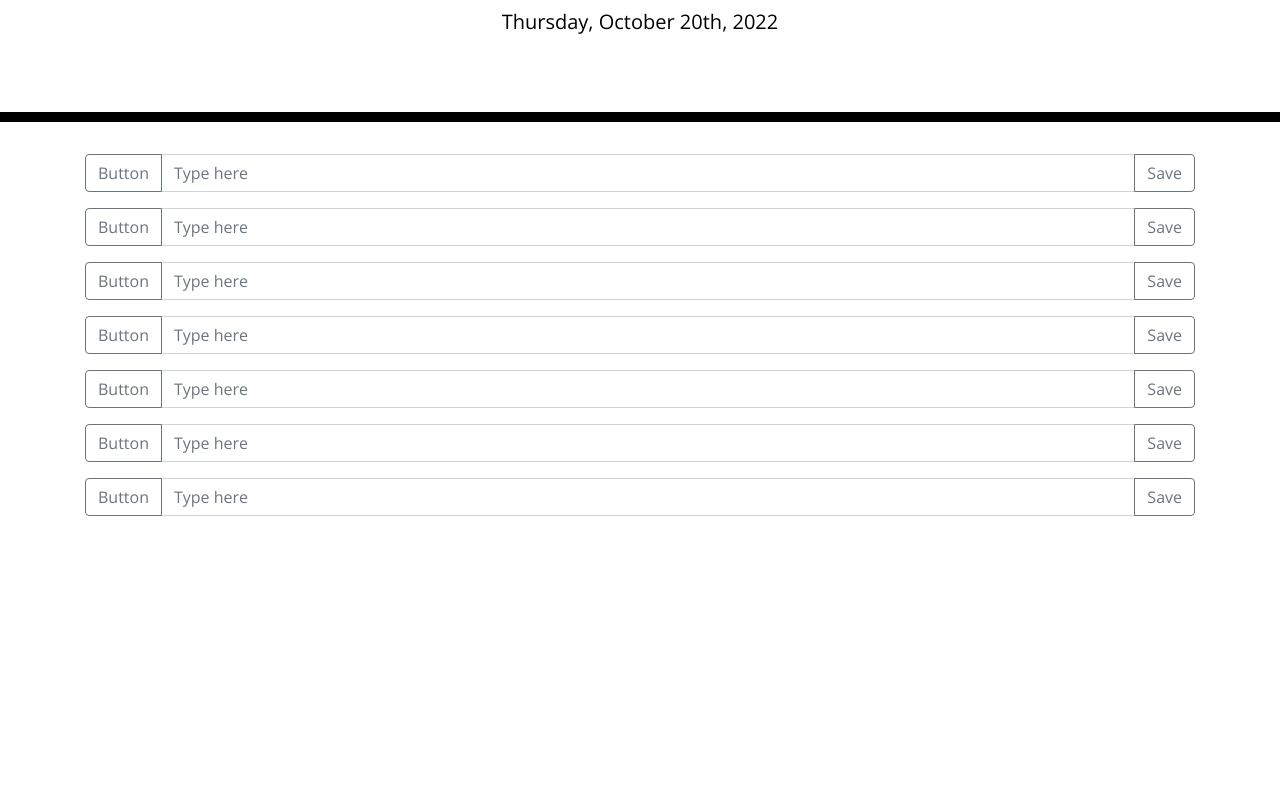
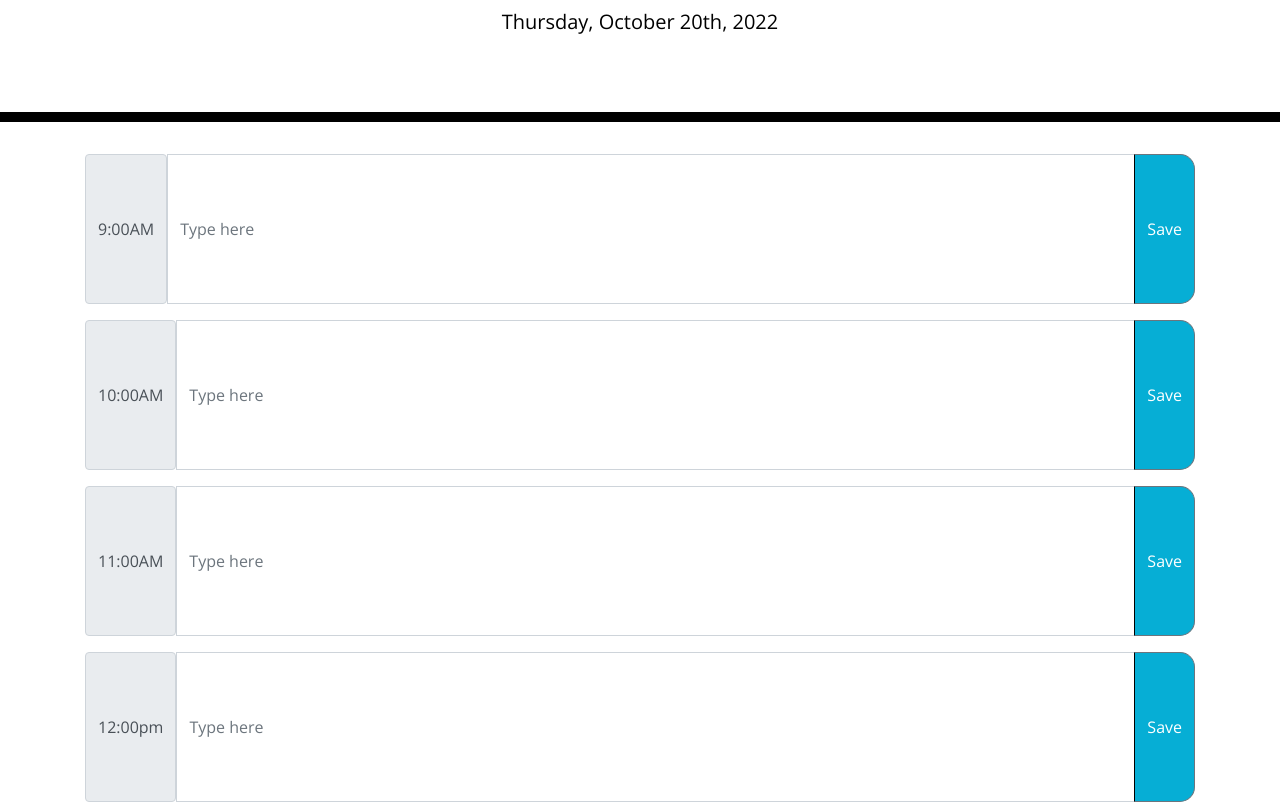
Before and after one commit to 14elmaksh/DailyPlanner, a plain HTML site: page index.html in a window 1280 px wide. Shown: the part 182-986 px from the top of the page. Before the commit the page ends 800 px from the top, so only its background shows below. Drawn offline with nearby package versions, Linux system fonts and the light colour scheme; files that its build step writes are made by us from their sources.

Commit message:
fixed input box

```diff
--- a/Assets/css/style.css
+++ b/Assets/css/style.css
@@ -4,7 +4,7 @@ body {
   line-height: 1;
 }
 
-textarea {
+input {
   background: transparent;
   border: none;
   resize: none;
@@ -28,6 +28,7 @@ textarea {
 .time-block {
   text-align: center;
   border-radius: 15px;
+  background-color: red;
 }
 
 .row {
@@ -69,3 +70,7 @@ textarea {
   font-size: 20px;
   transition: all 0.3s ease-in-out;
 }
+
+.form-control {
+  height: 150px
+}
--- a/Assets/javascript/script.js/script.js
+++ b/Assets/javascript/script.js/script.js
@@ -1,3 +1,9 @@
 var currentDay = document.querySelector("#currentDay");
 
 currentDay.textContent = moment().format("dddd, MMMM Do, YYYY");
+
+//Get input textarea elements:
+ // var elementName = document.getElementById("");
+ // var elementName = document.getElementByClassName("");
+// var elementName = document.querySelector("");
+// var elementName = document.querySelectorAll("");
--- a/index.html
+++ b/index.html
@@ -18,7 +18,7 @@
       href="https://fonts.googleapis.com/css?family=Open+Sans&display=swap"
       rel="stylesheet"
     />
-    <link rel="stylesheet" href="style.css" />
+    <link rel="stylesheet" href="./Assets/css/style.css" />
     <title>Work Day Scheduler</title>
   </head>
 
@@ -28,77 +28,77 @@
       <p class="lead">A simple calendar app for scheduling your work day</p>
       <p id="currentDay" class="lead"></p>
     </header>
+
+
     <div class="container">
+
+
+
       <!-- Timeblocks go here -->
       <div class="input-group mb-3">
-        <div class="input-group-prepend">
-          <button class="btn btn-outline-secondary" type="button">Button</button>
-        </div>
+        <span class="input-group-text">9:00AM</span>
       <input type="text" class="form-control" placeholder="Type here" aria-label="type here" aria-describedby="basic-addon2">
       <div class="input-group-append">
-          <button class="btn btn-outline-secondary" type="button">Save</button>
+        <button class="btn btn-outline-secondary saveBtn" type="button">Save</button>
       </div>
     </div>
 
       <div class="input-group mb-3">
-        <div class="input-group-prepend">
-          <button class="btn btn-outline-secondary" type="button">Button</button>
-        </div>
+          <span class="input-group-text">10:00AM</span>
         <input type="text" class="form-control" placeholder="Type here" aria-label="type here" aria-describedby="basic-addon2">
         <div class="input-group-append">
-          <button class="btn btn-outline-secondary" type="button">Save</button>
+          <button class="btn btn-outline-secondary saveBtn" type="button">Save</button>
         </div>
       </div>
 
       <div class="input-group mb-3">
-        <div class="input-group-prepend">
-          <button class="btn btn-outline-secondary" type="button">Button</button>
-        </div>
+        <span class="input-group-text">11:00AM</span>
       <input type="text" class="form-control" placeholder="Type here" aria-label="type here" aria-describedby="basic-addon2">
       <div class="input-group-append">
-          <button class="btn btn-outline-secondary" type="button">Save</button>
+        <button class="btn btn-outline-secondary saveBtn" type="button">Save</button>
       </div>
     </div>
 
     <div class="input-group mb-3">
-        <div class="input-group-prepend">
-          <button class="btn btn-outline-secondary" type="button">Button</button>
-        </div>
+      <span class="input-group-text">12:00pm</span>
     <input type="text" class="form-control" placeholder="Type here" aria-label="type here" aria-describedby="basic-addon2">
     <div class="input-group-append">
-          <button class="btn btn-outline-secondary" type="button">Save</button>
+      <button class="btn btn-outline-secondary saveBtn" type="button">Save</button>
     </div>
   </div>
 
     <div class="input-group mb-3">
-        <div class="input-group-prepend">
-          <button class="btn btn-outline-secondary" type="button">Button</button>
-        </div>
+        <span class="input-group-text">1:00pm</span>
       <input type="text" class="form-control" placeholder="Type here" aria-label="type here" aria-describedby="basic-addon2">
       <div class="input-group-append">
-          <button class="btn btn-outline-secondary" type="button">Save</button>
+        <button class="btn btn-outline-secondary saveBtn" type="button">Save</button>
       </div>
     </div>
 
     <div class="input-group mb-3">
-        <div class="input-group-prepend">
-          <button class="btn btn-outline-secondary" type="button">Button</button>
-        </div>
-        <input type="text" class="form-control" placeholder="Type here" aria-label="type here"aria-describedby="basic-addon2">
+      <span class="input-group-text">2:00pm</span>
+    <input type="text" class="form-control" placeholder="Type here" aria-label="type here" aria-describedby="basic-addon2">
     <div class="input-group-append">
-          <button class="btn btn-outline-secondary" type="button">Save</button>
+      <button class="btn btn-outline-secondary saveBtn" type="button">Save</button>
     </div>
   </div>
 
   <div class="input-group mb-3">
-        <div class="input-group-prepend">
-    <button class="btn btn-outline-secondary" type="button">Button</button>
-  </div>
+    <span class="input-group-text">3:00pm</span>
   <input type="text" class="form-control" placeholder="Type here" aria-label="type here" aria-describedby="basic-addon2">
   <div class="input-group-append">
-          <button class="btn btn-outline-secondary" type="button">Save</button>
+    <button class="btn btn-outline-secondary saveBtn" type="button">Save</button>
   </div>
 </div>
+
+<div class="input-group mb-3">
+  <span class="input-group-text">4:00pm</span>
+<input type="text" class="form-control" placeholder="Type here" aria-label="type here" aria-describedby="basic-addon2">
+<div class="input-group-append">
+  <button class="btn btn-outline-secondary saveBtn" type="button">Save</button>
+</div>
+</div>
+
     </div>
 
     <script src="https://cdnjs.cloudflare.com/ajax/libs/jquery/3.2.1/jquery.min.js"></script>
```
Also changed, not shown: 1 other file. Lines whose indentation alone changed are shown as unchanged.
